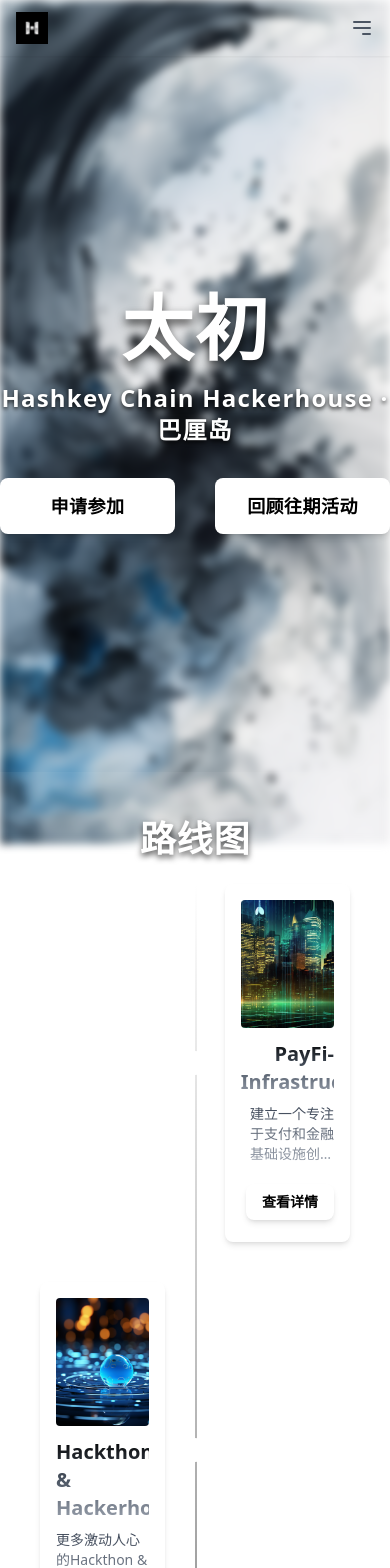
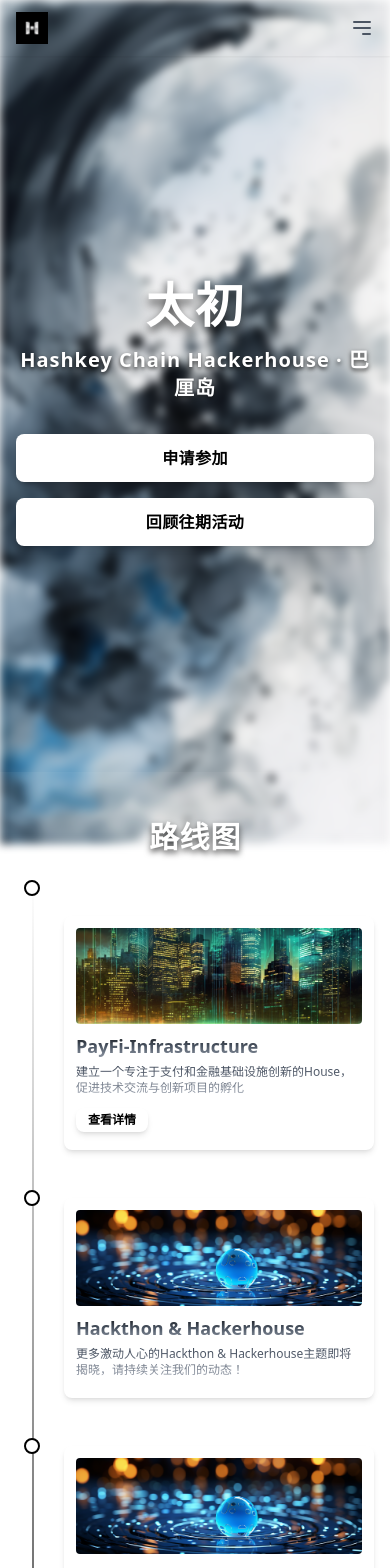
Before and after one commit to xuran-xu/HashkeyFans, a Next.js app: page / in a window 390 px wide. Shown: the top 1568 px of the page. Built offline with nearby package versions, Linux system fonts and the light colour scheme.

Commit message:
fix: change mobile style

```diff
--- a/src/components/Header.tsx
+++ b/src/components/Header.tsx
@@ -34,8 +34,8 @@
 
   return (
     <header className="shadow-sm">
-      <div className="container mx-auto px-4 py-3">
-        <div className="flex items-center justify-between">
+      <div className="container mx-auto md:px-4 md:py-3">
+        <div className="flex items-center justify-between px-4 py-3">
           {/* Logo */}
           <Link href="/" className="text-xl font-bold">
             <img src="/img/logo.png" alt="Logo" className="h-8" />
@@ -89,7 +89,7 @@
 
         {/* Mobile Menu */}
         {isMenuOpen && (
-          <div className="md:hidden mt-4 space-y-4">
+          <div className="md:hidden mt-4 space-y-4 p-2 bg-white/50">
             <a href="https://t.me/HashKeyChainHSK" className="block text-gray-600 hover:text-blue-500 transition-colors duration-200">
               <FaTelegram className="w-5 h-5 inline-block mr-2" /> Telegram
             </a>
--- a/src/components/Hero.tsx
+++ b/src/components/Hero.tsx
@@ -22,21 +22,21 @@
 
   return (
     <div className="h-[calc(100vh-8rem)] flex items-center justify-center">
-      <div className="container mx-auto text-center">
-        <h1 className="text-7xl font-bold mb-4 font-mono text-white drop-shadow-[0_5px_5px_rgba(0,0,0,0.7)] tracking-wide">
+      <div className="container mx-auto text-center px-4">
+        <h1 className="text-5xl md:text-7xl font-bold mb-4 font-mono text-white drop-shadow-[0_5px_5px_rgba(0,0,0,0.7)] tracking-wide">
           {content.slogan}
         </h1>
-        <p className="text-2xl mb-8 text-white font-semibold drop-shadow-[0_2px_2px_rgba(0,0,0,0.8)] tracking-wider">
+        <p className="text-xl md:text-2xl mb-8 text-white font-semibold drop-shadow-[0_2px_2px_rgba(0,0,0,0.8)] tracking-wider">
           {content.description}
         </p>
-        <div className="flex justify-center space-x-10">
-          <button className="w-60 h-14 bg-white text-black font-semibold text-lg rounded-lg overflow-hidden group relative shadow-md hover:shadow-lg transition-shadow duration-300">
+        <div className="flex flex-col md:flex-row justify-center space-y-4 md:space-y-0 md:space-x-10">
+          <button className="w-full md:w-60 h-12 md:h-14 bg-white text-black font-semibold text-base md:text-lg rounded-lg overflow-hidden group relative shadow-md hover:shadow-lg transition-shadow duration-300">
             <span className="absolute inset-0 bg-gradient-to-r from-black via-gray-700 to-black opacity-0 group-hover:opacity-100 transition-opacity duration-700 ease-in-out"></span>
             <span className="relative z-10 group-hover:text-white transition-colors duration-700 tracking-wide">
               {content.buttonJoin}
             </span>
           </button>
-          <button className="w-60 h-14 bg-white text-black font-semibold text-lg rounded-lg overflow-hidden group relative shadow-md hover:shadow-lg transition-shadow duration-300">
+          <button className="w-full md:w-60 h-12 md:h-14 bg-white text-black font-semibold text-base md:text-lg rounded-lg overflow-hidden group relative shadow-md hover:shadow-lg transition-shadow duration-300">
             <span className="absolute inset-0 bg-gradient-to-r from-black via-gray-700 to-black opacity-0 group-hover:opacity-100 transition-opacity duration-700 ease-in-out"></span>
             <span className="relative z-10 group-hover:text-white transition-colors duration-700 tracking-wide">
               {content.buttonReview}
--- a/src/components/Roadmap.tsx
+++ b/src/components/Roadmap.tsx
@@ -70,22 +70,24 @@
   return (
     <div className="py-12 bg-gradient-to-b bg-white/5">
       <div className="container mx-auto px-4">
-        <h2 className="text-4xl font-bold mb-6 text-center font-mono text-white drop-shadow-[0_3px_3px_rgba(0,0,0,0.7)] tracking-wide">
+        <h2 className="text-3xl md:text-4xl font-bold mb-6 text-center font-mono text-white drop-shadow-[0_3px_3px_rgba(0,0,0,0.7)] tracking-wide">
           {t("Roadmap")}
         </h2>
         <div className="relative">
-          <div className="absolute left-1/2 h-full w-0.5 bg-gradient-to-b from-white to-black"></div>
+          <div className="absolute left-4 md:left-1/2 h-full w-0.5 bg-gradient-to-b from-white to-black"></div>
           {fullRoadmapData.map((item, index) => (
-            <div key={index} className={`flex items-center mb-10 ${index % 2 === 0 ? 'flex-row-reverse' : ''}`}>
-              <div className={`w-5/12 ${index % 2 === 0 ? 'text-right pr-6' : 'text-left pl-6'}`}>
-                <div className="bg-white p-4 rounded-lg shadow-md group relative overflow-hidden transition-all duration-700 hover:shadow-lg">
+            <div key={index} className={`flex flex-col md:flex-row items-start md:items-center mb-10 ${index % 2 === 0 ? 'md:flex-row-reverse' : ''}`}>
+              <div className="absolute left-4 md:left-1/2 transform -translate-x-1/2 w-4 h-4 md:w-6 md:h-6 bg-white rounded-full border-2 md:border-3 border-black z-10"></div>
+              <div className={`w-full md:w-5/12 pl-12 md:pl-0 ${index % 2 === 0 ? 'md:pl-6' : 'md:pr-6'}`}>
+                <div className="text-lg md:text-xl font-bold text-white mb-2">{item.date}</div>
+                <div className="bg-white p-3 md:p-4 rounded-lg shadow-md group relative overflow-hidden transition-all duration-700 hover:shadow-lg">
                   <span className="absolute inset-0 bg-gradient-to-r from-gray-200 via-gray-400 to-gray-600 opacity-0 group-hover:opacity-80 transition-all duration-1000 ease-in-out transform scale-105 group-hover:scale-100"></span>
                   <div className="relative z-10">
-                    <Image src={item.image} alt={item.theme} width={200} height={150} className="w-full h-32 object-cover mb-3 rounded transition-all duration-700 group-hover:opacity-90" />
-                    <h3 className="text-xl font-bold mb-2 bg-gradient-to-b from-black via-gray-600 to-gray-400 bg-clip-text text-transparent group-hover:text-white transition-all duration-700">{item.theme}</h3>
-                    <p className="bg-gradient-to-b from-gray-700 to-gray-400 bg-clip-text text-transparent mb-3 text-sm line-clamp-3 group-hover:text-white transition-all duration-700">{item.content}</p>
+                    <Image src={item.image} alt={item.theme} width={200} height={150} className="w-full h-24 md:h-32 object-cover mb-2 md:mb-3 rounded transition-all duration-700 group-hover:opacity-90" />
+                    <h3 className="text-lg md:text-xl font-bold mb-1 md:mb-2 bg-gradient-to-b from-black via-gray-600 to-gray-400 bg-clip-text text-transparent group-hover:text-white transition-all duration-700">{item.theme}</h3>
+                    <p className="bg-gradient-to-b from-gray-700 to-gray-400 bg-clip-text text-transparent mb-2 md:mb-3 text-xs md:text-sm line-clamp-3 group-hover:text-white transition-all duration-700">{item.content}</p>
                     {item.button && (
-                      <Link href={item.button.link} className="inline-block mt-2 px-4 py-2 bg-white text-black font-semibold text-sm rounded-lg overflow-hidden group relative shadow-md hover:shadow-lg transition-all duration-300">
+                      <Link href={item.button.link} className="inline-block mt-1 md:mt-2 px-3 md:px-4 py-1 md:py-2 bg-white text-black font-semibold text-xs md:text-sm rounded-lg overflow-hidden group relative shadow-md hover:shadow-lg transition-all duration-300">
                         <span className="absolute inset-0 bg-gradient-to-r from-gray-200 via-gray-400 to-gray-600 opacity-0 group-hover:opacity-80 transition-all duration-1000 ease-in-out transform scale-105 group-hover:scale-100"></span>
                         <span className="relative z-10 group-hover:text-white transition-colors duration-700">
                           {item.button.text}
@@ -95,12 +97,6 @@
                   </div>
                 </div>
               </div>
-              <div className={`w-2/12 flex justify-center ${index % 2 === 0 ? 'flex-row-reverse' : ''}`}>
-                <div className="bg-white w-6 h-6 rounded-full border-3 border-black z-10"></div>
-              </div>
-              <div className={`w-5/12 ${index % 2 === 0 ? 'text-left pl-6' : 'text-right pr-6'}`}>
-                <div className="text-xl font-bold text-white">{item.date}</div>
-              </div>
             </div>
           ))}
         </div>
```
